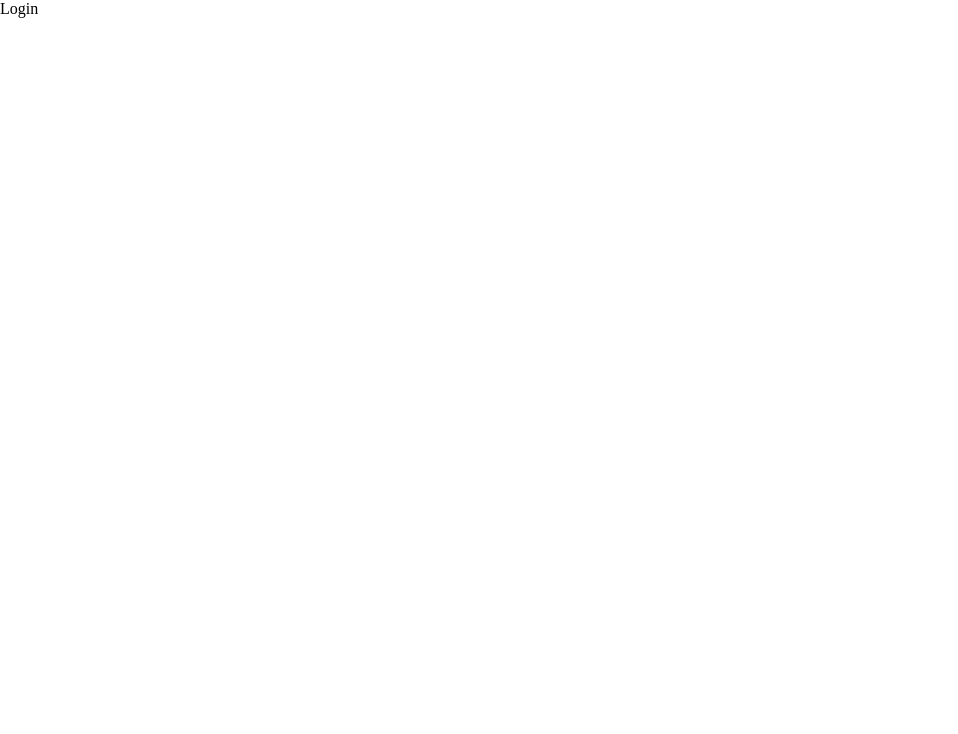
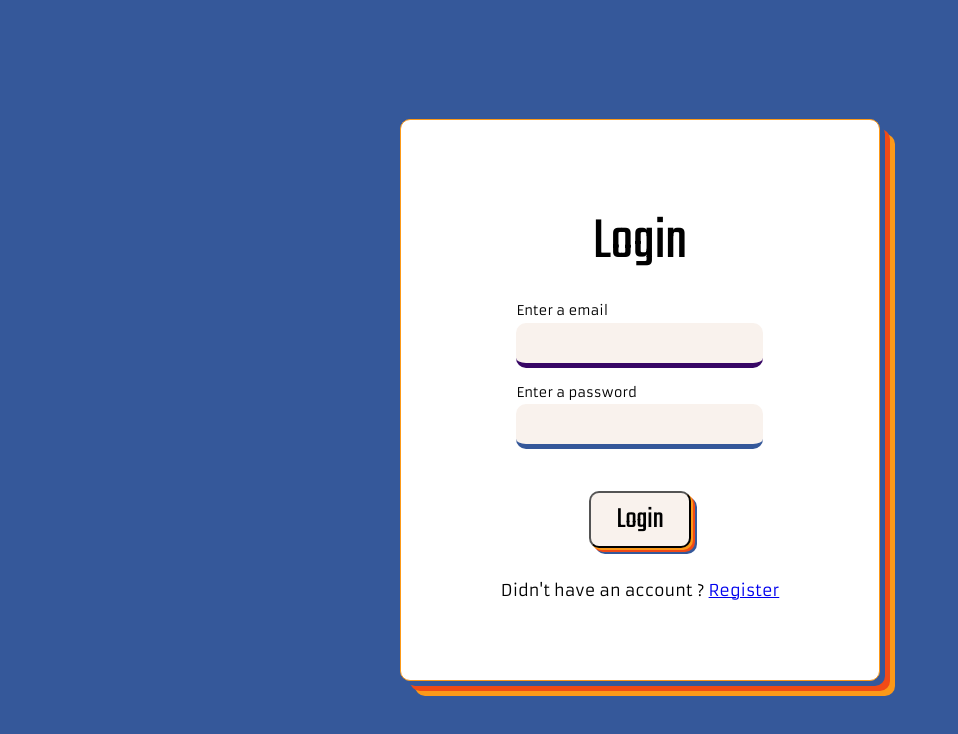
Before and after one commit to Devansh-365/chatos-frontend, a React (Create React App) app: page /login in a window 1280 px wide. Shown: the top 734 px of the page, without its empty margins (0-958 px from the left). Built offline with nearby package versions, Linux system fonts and the light colour scheme; the HTML template or start-up script is replaced by a standard one.

Commit message:
:lipstick: Add login UI
added login UI

```diff
--- a/src/pages/Login.jsx
+++ b/src/pages/Login.jsx
@@ -1,8 +1,183 @@
-import React from 'react'
+import React, { useState } from 'react'
+import { Link, useNavigate } from 'react-router-dom'
+import styled from 'styled-components'
+import { toast, ToastContainer } from 'react-toastify'
+import 'react-toastify/dist/ReactToastify.css';
+import { loginRoute } from '../utils/APIRoutes';
+
+const FormContainer = styled.div`
+  height: 100vh;
+  width: 100vw;
+  display: flex;
+  flex-direction: column;
+  justify-content: center;
+  gap: 1rem;
+  align-items: center;
+  background-color: #35589A;
+
+  .brand {
+    display: flex;
+    align-items: center;
+    gap: 1rem;
+    justify-content: center;
+
+    h1{
+      font-weight: 400;
+      font-size: 60px;
+      font-family: 'Teko', sans-serif;
+      font-style: normal;
+    }
+  }
+  form {
+      display: flex;
+      flex-direction: column;
+      align-items: center;
+      gap: 1rem;
+      justify-content: center;
+      background-color: #FFFFFF;
+      border: 1px solid #FC9918;
+      box-shadow: 5px 5px 0px #35589A, 10px 10px 0px #F14A16, 15px 15px 0px #FC9918;
+      border-radius: 10px;
+      padding: 80px 100px;
+
+      @media (max-width: 480px) {
+        padding: 40px 50px;
+
+      }
+
+      input {
+        background-color: #F9F2ED;
+        border-radius: 10px;
+        min-width: 247px;
+        min-height: 45px;
+        margin-bottom: 1rem;
+        border-style:none;
+
+        &:nth-child(2) {
+          border-bottom: 5px solid #370665;
+        }
+
+        &:nth-child(4) {
+          border-bottom: 5px solid #35589A;
+        }
+
+        &:nth-child(6) {
+          border-bottom: 5px solid #F14A16;
+        }
+
+        &:nth-child(8) {
+          border-bottom: 5px solid #FC9918;
+        }
+      }
+
+      .inputs{
+
+        h5{
+          margin-bottom: 0.2rem;
+          font-weight: 400;
+          font-family: 'Armata', sans-serif;
+          font-style: normal;
+        }
+      }
+
+      button {
+        font-weight: 400;
+        font-size: 30px;
+        font-family: 'Teko', sans-serif;
+        font-style: normal;
+        background: #F9F2ED;
+        box-shadow: 2px 2px 0px #FC9918, 4px 4px 0px #F14A16, 6px 6px 0px #35589A;
+        border-radius: 10px;
+        padding: 5px 25px;
+        margin-top: 10px;
+        cursor: pointer;
+      }
+
+      span{
+          font-weight: 400;
+          font-family: 'Armata', sans-serif;
+          font-style: normal;
+          margin-top: 1rem;
+      }
+    }
+`
 
 const Login = () => {
+
+  const [email, setEmail] = useState('')
+  const [password, setPassword] = useState('')
+
+  const navigate = useNavigate()
+
+  const toastOptions = {
+    position: 'bottom-right',
+    autoClose: 8000,
+    pauseOnHover: true,
+    draggable: true,
+    theme: 'dark'
+  }
+
+  const handleValidation = () => {
+    if(password.length < 8) {
+      toast.error('Password should be greater than 8 characters', toastOptions)
+      return false
+    } else if(email === '') {
+      toast.error('Email is required', toastOptions)
+      return false
+    }
+    return true
+  }
+
+  const handleSubmit = async (e) => {
+    e.preventDefault()
+    if(handleValidation()) {
+      console.log("in validation: ", loginRoute)
+      const data = { email, password}
+      const response = await fetch(loginRoute , {
+        method: 'POST',
+        body: JSON.stringify(data),
+        headers: {
+            'Content-Type': 'application/json'
+        }
+      })
+      const json = await response.json()
+      if(!response.ok) {
+        toast.error(json.msg, toastOptions)
+      }
+      if(response.ok) {
+        setEmail('')
+        setPassword('')
+        localStorage.setItem("chat-app-user", JSON.stringify(json))
+        navigate("/")
+      }
+    }
+  }
+
   return (
-    <div>Login</div>
+    <>
+    <FormContainer>
+        <form onSubmit={handleSubmit}>
+          <div className="brand">
+            <h1>Login</h1>
+          </div>
+          <div className="inputs">
+            <h5>Enter a email</h5>
+            <input
+            type="text"
+            name="password"
+            onChange={(e) => setEmail(e.target.value)} />
+            <h5>Enter a password</h5>
+            <input
+            type="password"
+            name="confirmPassword"
+            onChange={(e) => setPassword(e.target.value)} />
+          </div>
+          <button type='submit'>Login</button>
+          <span>Didn't have an account ? <Link to="/register">Register</Link></span>
+        </form>
+      </FormContainer>
+      <ToastContainer />
+    </>
   )
 }
 
--- a/src/utils/APIRoutes.js
+++ b/src/utils/APIRoutes.js
@@ -1,2 +1,3 @@
 const host = "http://localhost:4000"
 export const registerRoute = `${host}/api/auth/register`
+export const loginRoute = `${host}/api/auth/login`
```
